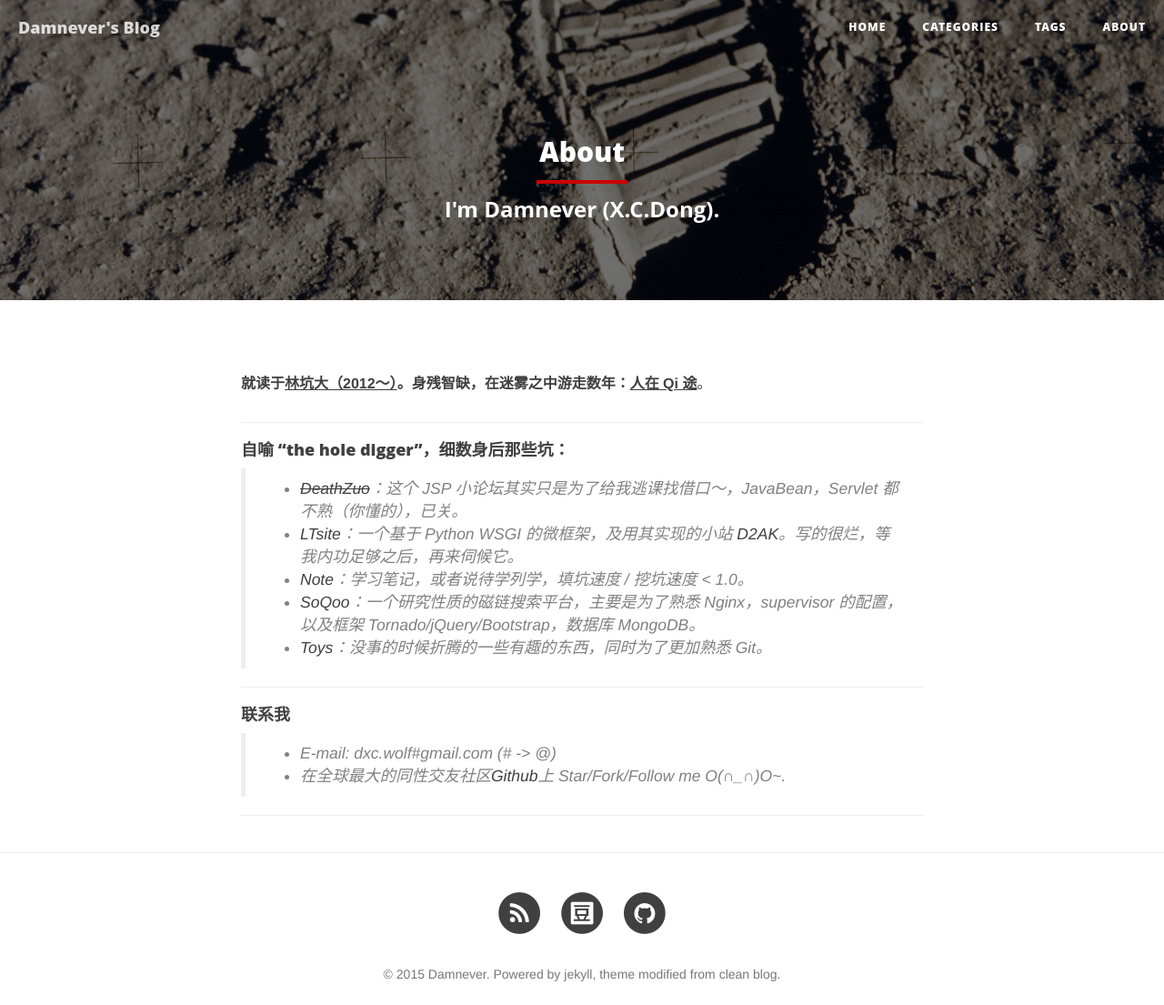
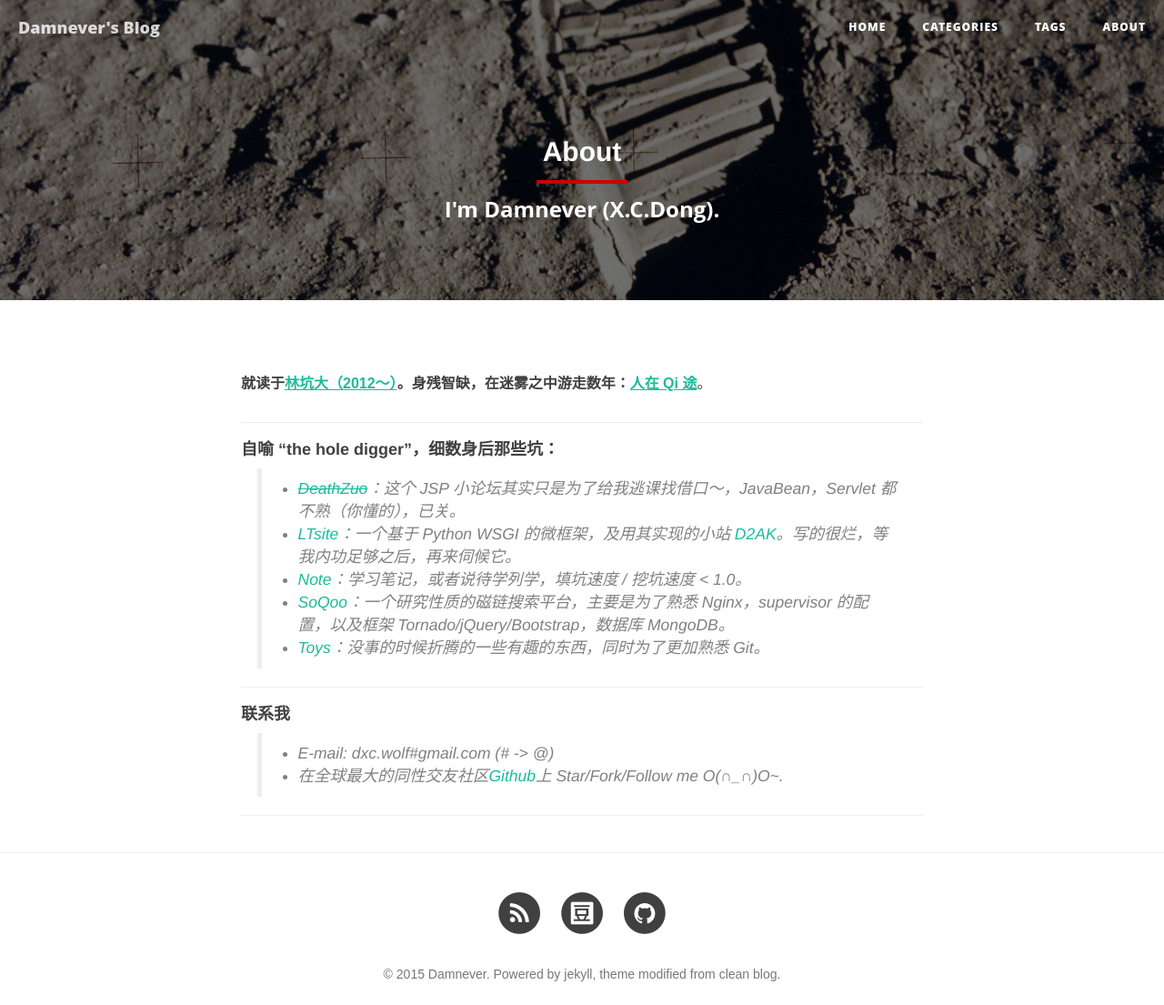
Before and after one commit to damnever/damnever.github.io, a Jekyll site: the page built from about.md, in a window 1280 px wide. Shown: the whole page at 91% size. Built offline with Jekyll 4.4.1, drawn with Linux system fonts in a browser that asks for light colours; nearby versions of some CDN libraries; comment, search, counter and statistics services are not loaded.

Commit message:
change style

```diff
--- a/css/clean-blog.css
+++ b/css/clean-blog.css
@@ -1,9 +1,10 @@
-body{font-family:font-family:Helvetica,Tahoma,Arial,STXihei,"华文细黑","Microsoft YaHei","微软雅黑",SimSun,"宋体",Heiti,"黑体",sans-serif;font-size:20px;color:#404040}
+body{font-family:Avenir,Microsoft Yahei,Hiragino Sans GB,Microsoft Sans Serif,WenQuanYi Micro Hei,sans-serif;font-size:20px;color:#404040}
 p{line-height:1.5;margin:30px 0}
 p a{text-decoration:underline}
-h1,h2,h3,h4,h5,h6{font-family:'Open Sans','Helvetica Neue',Helvetica,Arial,sans-serif;font-weight:800}
-a{color:#404040}
+h1,h2,h3,h4,h5,h6{font-family:'Helvetica Neue','Microsoft Yahei','Hiragino Sans GB','Microsoft Sans Serif','WenQuanYi Micro Hei',sans-serif;font-weight:800}
+a{color:#1abc9c}
 a:hover,a:focus{color:#0085a1}
+ins,a{text-decoration:none}
 a img:hover,a img:focus{cursor:zoom-in}
 blockquote{color:#808080;font-style:italic}
 hr.small{max-width:100px;margin:15px auto;border-width:4px;border-color:#cc0000}
@@ -51,6 +52,7 @@ hr.small{max-width:100px;margin:15px auto;border-width:4px;border-color:#cc0000}
 p{font-size:16px}
 .caption{text-align:left;font-size:14px;padding:10px;font-style:italic;margin:0;display:block;border-bottom-right-radius:5px;border-bottom-left-radius:5px}
 footer{padding:20px 0 23px}
+footer li a{color:#404040}
 footer .list-inline{margin:0;padding:0}
 footer .copyright{font-size:14px;text-align:center;margin-bottom:0}
 #footer a{text-decoration:none}
@@ -103,4 +105,14 @@ body{webkit-tap-highlight-color:#0085a1}
 #ds-reset .ds-avatar img:hover{-webkit-transform:rotateZ(360deg);-moz-transform:rotateZ(360deg);transform:rotateZ(360deg)}
 #ds-reset .ds-powered-by{display:none}
 #ds-thread{clear:none !important;float:left;margin-top:0;width:100%}
-#footer-define{border:1px solid #eee;border-radius:3px;font-size:14px;padding:8px 10px;}
+#footer-define{border:1px solid #eee;border-radius:3px;font-size:14px;padding:8px 10px}
+blockquote{font-family:Avenir,'Helvetica Neue','Microsoft Yahei','Hiragino Sans GB','Microsoft Sans Serif','WenQuanYi Micro Hei',sans-serif;padding-left:0;margin:0 0.5em 0 1em;word-wrap:break-word;word-break:break-all}
+@media only screen and ( max-width:640px ){blockquote{margin:1em 0}
+}abbr{cursor:help}
+mark{background:#fffdd1;border-bottom:1px solid #ffedce;padding:2px;margin:0 5px}
+[draggable]{cursor:move}
+sub,sup{font-size:75%;line-height:0;position:relative}
+:root sub,:root sup{vertical-align:baseline}
+sup{top:-0.5em}
+sub{bottom:-0.25em}
+figcaption{font-size:0.9em;color:#888}
```
Also changed, not shown: _posts/2015-03-28-factory-method-pattern-in-python.md (+2 -0 lines).
